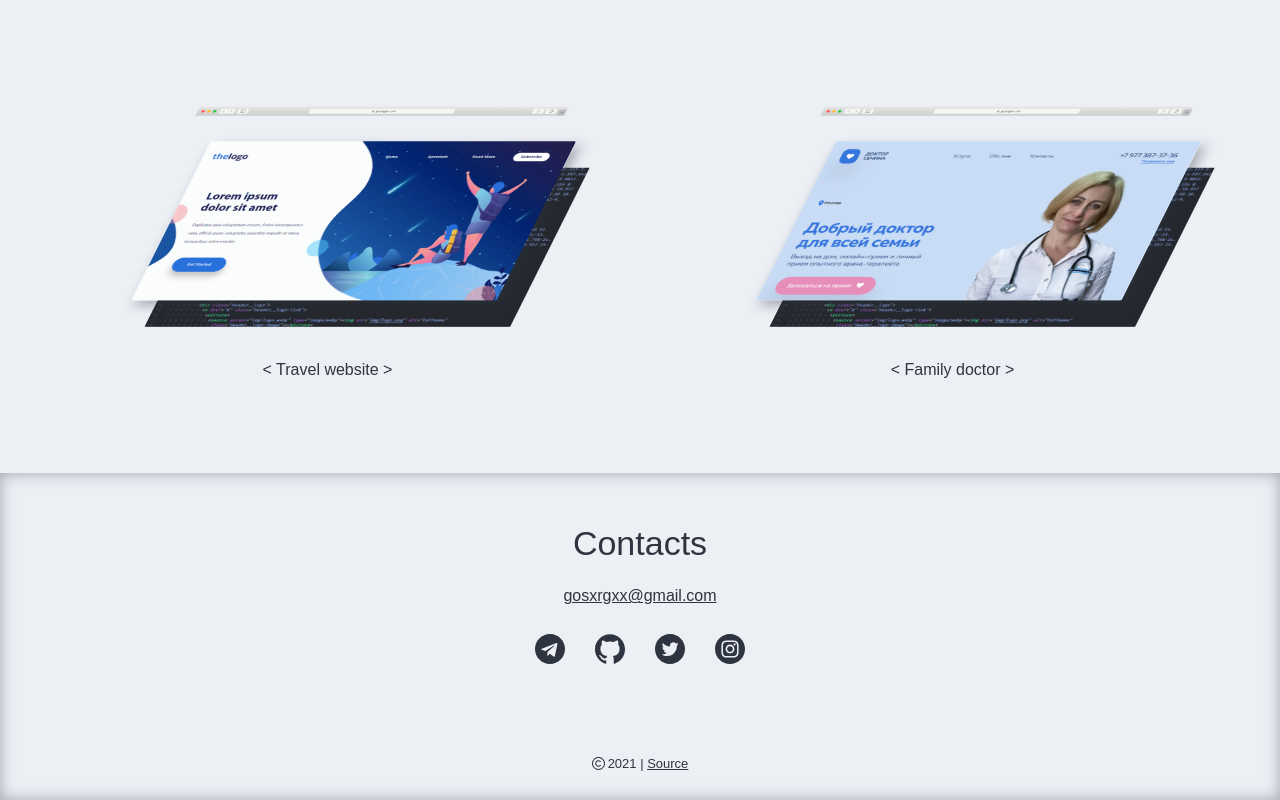
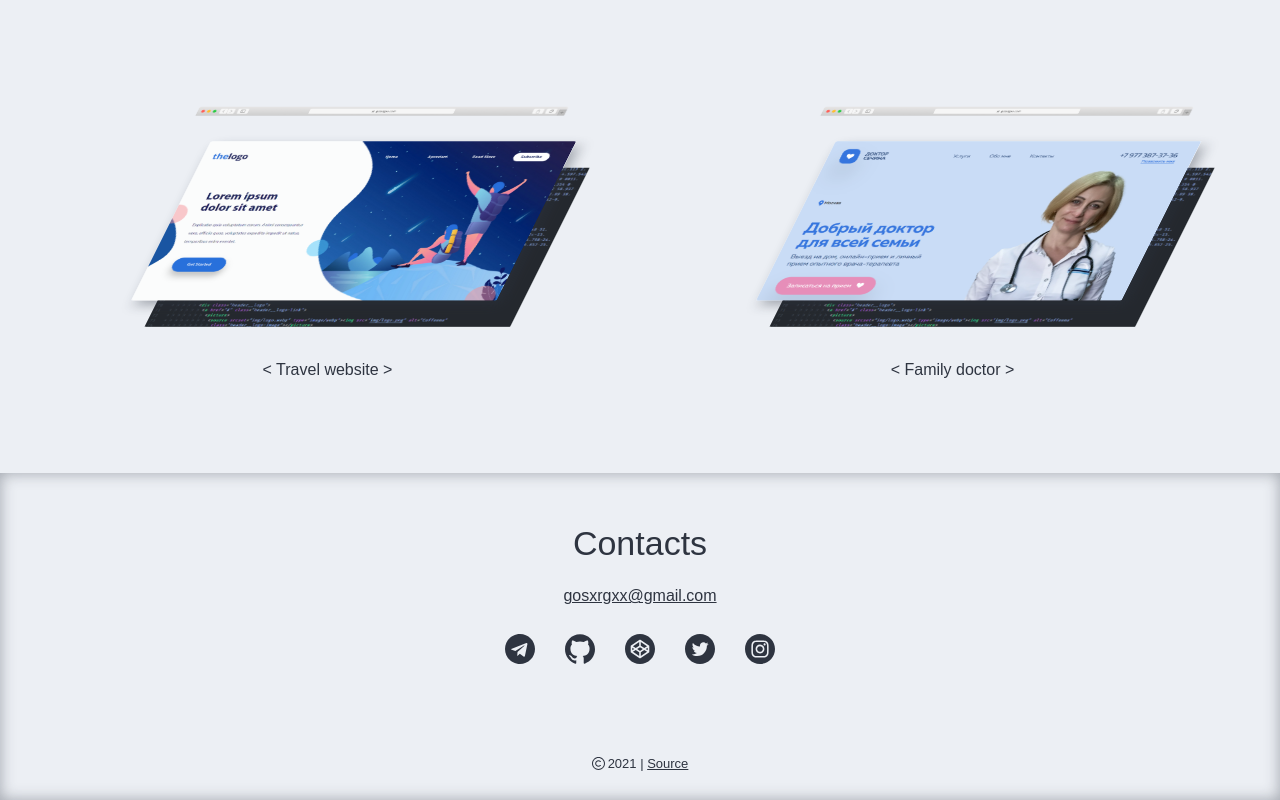
Before and after one commit to gosxrgxx/gosxrgxx.com, a website: page src/index.html in a window 1280 px wide. Shown: the part 800-1600 px from the top of the page. Drawn offline with nearby package versions, Linux system fonts and the light colour scheme; files that its build step writes are made by us from their sources; a web font is replaced by a local one.

Commit message:
Add link to codepen

```diff
--- a/src/_footer.html
+++ b/src/_footer.html
@@ -21,6 +21,13 @@
 					<a href="https://github.com/gosxrgxx" class="footer__link" aria-label="Github" target="_blank" title="Github">
 						<svg class="footer__icon">
 							<use xlink:href="#github"></use>
+						</svg>
+					</a>
+				</li>
+				<li class="footer__item">
+					<a href="https://codepen.io/gosxrgxx" class="footer__link" aria-label="Codepen" target="_blank" title="Codepen">
+						<svg class="footer__icon">
+							<use xlink:href="#codepen"></use>
 						</svg>
 					</a>
 				</li>
```
